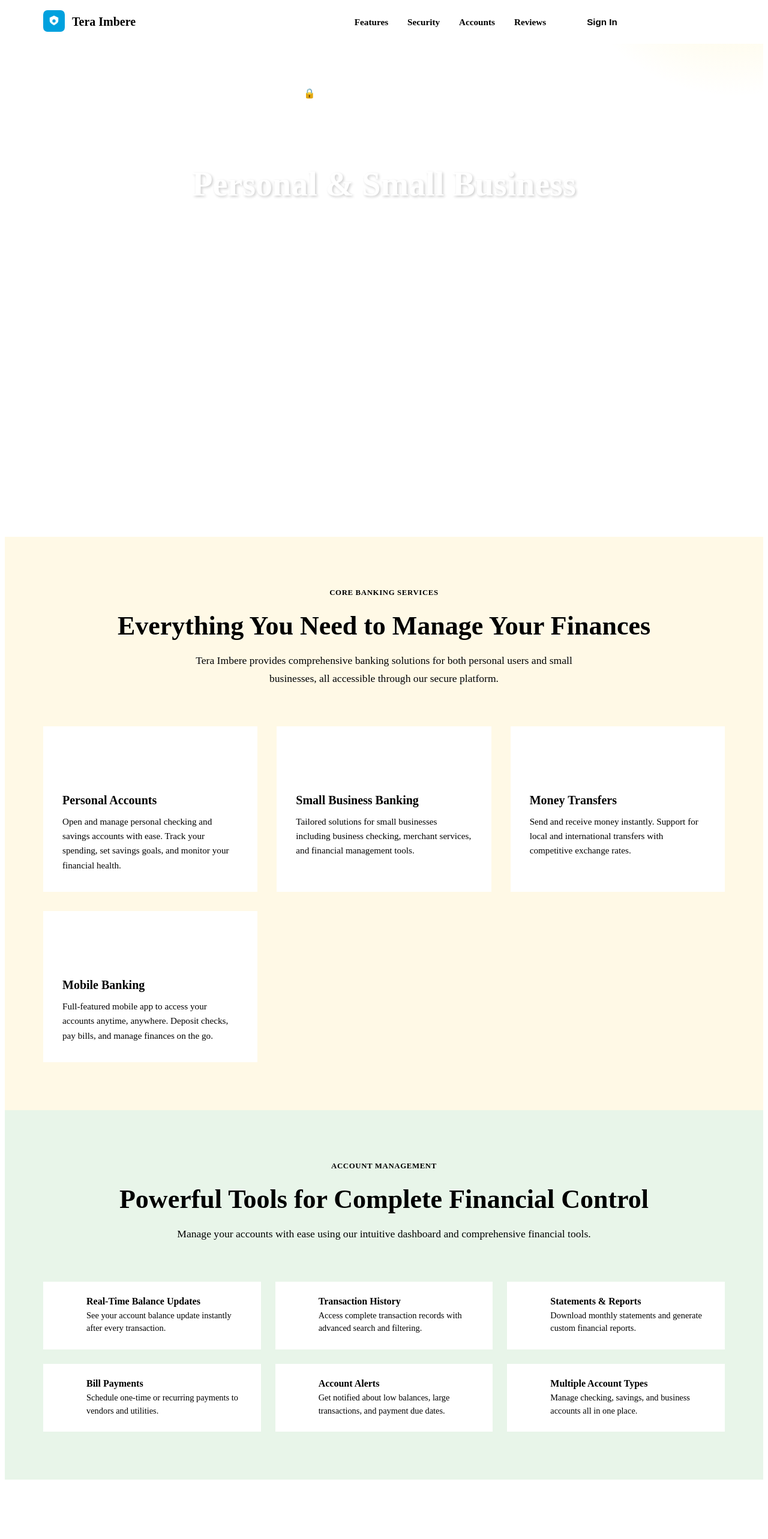
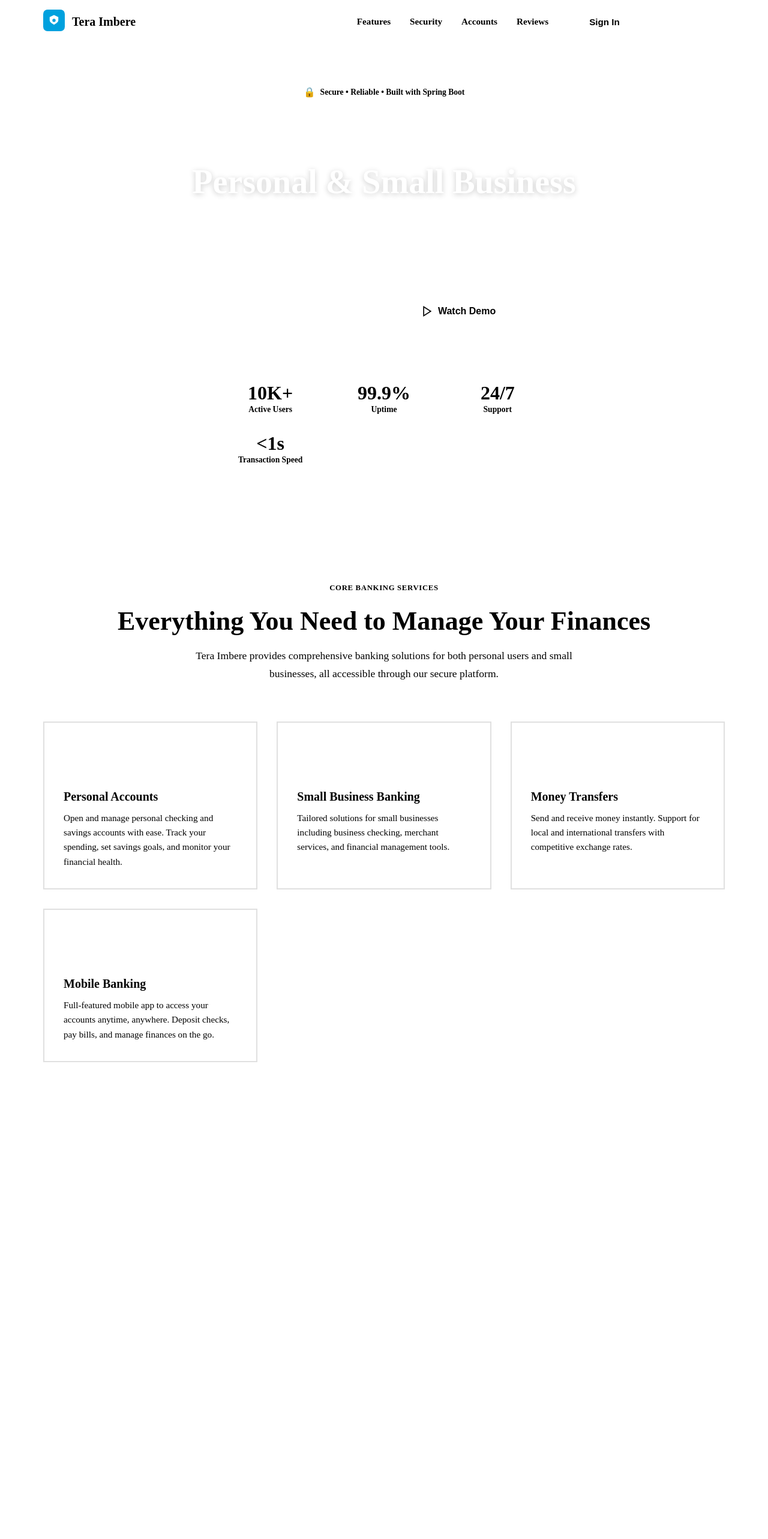
Before and after one commit to nshutifabrice09/tera-imbere-frontend, an Angular app: page / in a window 1280 px wide. Shown: the top 2566 px of the page at 60% size. Built offline with nearby package versions, Linux system fonts and the light colour scheme.

Commit message:
Add account, loan, transaction, transfer, and user models

```diff
--- a/src/landing-page/landing-page.css
+++ b/src/landing-page/landing-page.css
@@ -1,30 +1,41 @@
-@import url('https://fonts.googleapis.com/css2?family=Inter:wght@400;500;600;700;800&display=swap');
+/* Using only 3 font weights instead of 5 to reduce file size */
+@import url('https://fonts.googleapis.com/css2?family=Inter:wght@400;600;700&display=swap');
 
-/* Rwanda Flag Colors - BOLD AND VISIBLE */
+/* RWANDA FLAG COLORS - BOLD AND VISIBLE */
 :root {
+  /* Rwanda Flag Colors - THE REAL ONES */
   --rwanda-blue: #00A1DE;
   --rwanda-yellow: #FAD201;
   --rwanda-green: #20AA41;
 
+  /* Primary Colors */
   --primary: #00A1DE;
   --primary-dark: #0088BF;
+  --primary-light: #20B9F5;
   --secondary: #20AA41;
   --accent: #FAD201;
 
+  /* Text Colors */
   --text-primary: #0f1419;
   --text-secondary: #536471;
+  --text-light: #8b9ba8;
   --text-white: #ffffff;
 
-  --border: #e2e8f0;
+  /* Background Colors */
+  --bg-white: #ffffff;
+
+  /* Shadows & Effects */
   --shadow-sm: 0 1px 3px rgba(0,0,0,0.08);
   --shadow-md: 0 4px 12px rgba(0,0,0,0.1);
-  --shadow-lg: 0 10px 40px rgba(0,0,0,0.12);
+  --shadow-lg: 0 10px 40px rgba(0,0,0,0.15);
 
+  /* Border Radius */
   --radius-sm: 8px;
   --radius-md: 12px;
   --radius-lg: 16px;
 
-  --transition: all 0.3s ease;
+  /* Transitions */
+  --transition: all 0.3s cubic-bezier(0.4, 0, 0.2, 1);
 }
 
 * {
@@ -40,7 +51,7 @@ html {
 body {
   font-family: 'Inter', -apple-system, BlinkMacSystemFont, sans-serif;
   color: var(--text-primary);
-  background: #ffffff;
+  background: var(--bg-white);
   line-height: 1.6;
   -webkit-font-smoothing: antialiased;
 }
@@ -55,16 +66,17 @@ body {
   padding: 0 2rem;
 }
 
-/* Navigation - WHITE WITH BLUE ACCENTS */
+/* ========== NAVIGATION ========== */
 .navbar {
   position: fixed;
   top: 0;
   left: 0;
   right: 0;
-  background: #ffffff;
-  border-bottom: 3px solid var(--rwanda-blue);
+  background: rgba(255, 255, 255, 0.98);
+  backdrop-filter: blur(10px);
+  border-bottom: 2px solid var(--rwanda-blue);
   z-index: 1000;
-  box-shadow: var(--shadow-md);
+  box-shadow: var(--shadow-sm);
 }
 
 .nav-container {
@@ -120,14 +132,30 @@ body {
 .nav-link {
   font-size: 0.95rem;
   font-weight: 600;
-  color: var(--text-primary);
+  color: var(--text-secondary);
   text-decoration: none;
   cursor: pointer;
+  transition: var(--transition);
+  position: relative;
+}
+
+.nav-link::after {
+  content: '';
+  position: absolute;
+  bottom: -4px;
+  left: 0;
+  width: 0;
+  height: 2px;
+  background: var(--rwanda-blue);
   transition: var(--transition);
 }
 
 .nav-link:hover {
   color: var(--rwanda-blue);
+}
+
+.nav-link:hover::after {
+  width: 100%;
 }
 
 .nav-actions {
@@ -136,7 +164,7 @@ body {
   margin-left: 1rem;
 }
 
-/* Buttons */
+/* ========== BUTTONS ========== */
 .btn {
   display: inline-flex;
   align-items: center;
@@ -146,7 +174,7 @@ body {
   font-size: 0.95rem;
   font-weight: 600;
   text-decoration: none;
-  border: 2px solid transparent;
+  border: none;
   cursor: pointer;
   transition: var(--transition);
 }
@@ -154,29 +182,28 @@ body {
 .btn-primary {
   background: var(--rwanda-blue);
   color: white;
-  border-color: var(--rwanda-blue);
+  box-shadow: var(--shadow-sm);
 }
 
 .btn-primary:hover {
   background: var(--primary-dark);
-  border-color: var(--primary-dark);
   transform: translateY(-2px);
   box-shadow: var(--shadow-md);
 }
 
 .btn-secondary {
-  background: var(--rwanda-green);
-  color: white;
-  border-color: var(--rwanda-green);
+  background: var(--rwanda-yellow);
+  color: var(--text-primary);
+  box-shadow: var(--shadow-sm);
 }
 
 .btn-secondary:hover {
-  background: #1a8a35;
-  border-color: #1a8a35;
+  background: #e6be00;
+  transform: translateY(-2px);
 }
 
 .btn-outline {
-  background: transparent;
+  background: white;
   color: var(--rwanda-blue);
   border: 2px solid var(--rwanda-blue);
 }
@@ -188,15 +215,13 @@ body {
 
 .btn-white {
   background: white;
-  color: var(--rwanda-blue);
-  border-color: white;
+  color: var(--rwanda-green);
+  font-weight: 700;
 }
 
 .btn-white:hover {
-  background: var(--rwanda-yellow);
-  color: var(--text-primary);
-  border-color: var(--rwanda-yellow);
   transform: translateY(-2px);
+  box-shadow: var(--shadow-lg);
 }
 
 .btn-outline-white {
@@ -207,7 +232,7 @@ body {
 
 .btn-outline-white:hover {
   background: white;
-  color: var(--rwanda-blue);
+  color: var(--rwanda-green);
 }
 
 .btn-large {
@@ -215,11 +240,10 @@ body {
   font-size: 1rem;
 }
 
-/* Hero Section - BLUE BACKGROUND */
+/* ========== HERO SECTION - BLUE BACKGROUND ========== */
 .hero {
   padding: 8rem 0 5rem;
-  background: linear-gradient(135deg, var(--rwanda-blue) 0%, #0088BF 100%);
-  color: white;
+  background: linear-gradient(135deg, var(--rwanda-blue) 0%, var(--primary-light) 100%);
   position: relative;
   overflow: hidden;
 }
@@ -231,7 +255,7 @@ body {
   right: -20%;
   width: 600px;
   height: 600px;
-  background: radial-gradient(circle, rgba(250, 210, 1, 0.2) 0%, transparent 70%);
+  background: radial-gradient(circle, rgba(255, 255, 255, 0.1) 0%, transparent 70%);
   pointer-events: none;
 }
 
@@ -247,13 +271,13 @@ body {
   display: inline-flex;
   align-items: center;
   gap: 0.5rem;
-  background: rgba(255, 255, 255, 0.2);
+  background: white;
   padding: 0.5rem 1rem;
   border-radius: 50px;
   font-size: 0.85rem;
   font-weight: 600;
-  color: white;
-  border: 2px solid rgba(255, 255, 255, 0.3);
+  color: var(--rwanda-blue);
+  box-shadow: var(--shadow-md);
   margin-bottom: 2rem;
 }
 
@@ -263,7 +287,7 @@ body {
 
 .hero-title {
   font-size: clamp(2.5rem, 5vw, 3.5rem);
-  font-weight: 800;
+  font-weight: 700;
   line-height: 1.2;
   margin-bottom: 1.5rem;
   color: white;
@@ -271,7 +295,7 @@ body {
 
 .highlight {
   color: var(--rwanda-yellow);
-  text-shadow: 2px 2px 4px rgba(0,0,0,0.2);
+  text-shadow: 0 2px 10px rgba(0, 0, 0, 0.2);
 }
 
 .hero-description {
@@ -310,7 +334,7 @@ body {
 
 .stat-value {
   font-size: 2rem;
-  font-weight: 800;
+  font-weight: 700;
   color: var(--rwanda-blue);
   line-height: 1;
   margin-bottom: 0.25rem;
@@ -319,10 +343,10 @@ body {
 .stat-label {
   font-size: 0.85rem;
   color: var(--text-secondary);
-  font-weight: 500;
+  font-weight: 600;
 }
 
-/* Section Styles */
+/* ========== SECTION STYLES ========== */
 section {
   padding: 5rem 0;
 }
@@ -346,13 +370,14 @@ section {
 }
 
 .section-badge.light {
-  background: var(--rwanda-yellow);
-  color: var(--text-primary);
+  background: rgba(255, 255, 255, 0.2);
+  color: white;
+  border: 2px solid white;
 }
 
 .section-title {
   font-size: clamp(2rem, 4vw, 2.75rem);
-  font-weight: 800;
+  font-weight: 700;
   color: var(--text-primary);
   margin-bottom: 1rem;
   line-height: 1.2;
@@ -366,11 +391,9 @@ section {
   line-height: 1.7;
 }
 
-/* Features Section - YELLOW BACKGROUND */
+/* ========== FEATURES SECTION - WHITE WITH YELLOW ACCENTS ========== */
 .features-section {
-  background: #FFF9E6;
-  border-top: 4px solid var(--rwanda-yellow);
-  border-bottom: 4px solid var(--rwanda-yellow);
+  background: var(--bg-white);
 }
 
 .features-grid {
@@ -383,21 +406,20 @@ section {
   background: white;
   padding: 2rem;
   border-radius: var(--radius-md);
-  border: 3px solid var(--rwanda-blue);
+  border: 2px solid #e0e0e0;
   transition: var(--transition);
-  box-shadow: var(--shadow-sm);
 }
 
 .feature-card:hover {
-  transform: translateY(-8px);
+  transform: translateY(-6px);
   box-shadow: var(--shadow-lg);
-  border-color: var(--rwanda-green);
+  border-color: var(--rwanda-yellow);
 }
 
 .feature-icon {
   width: 56px;
   height: 56px;
-  background: var(--rwanda-blue);
+  background: linear-gradient(135deg, var(--rwanda-blue), var(--primary-light));
   color: white;
   border-radius: var(--radius-md);
   display: flex;
@@ -415,7 +437,7 @@ section {
   font-size: 1.25rem;
   font-weight: 700;
   margin-bottom: 0.75rem;
-  color: var(--rwanda-blue);
+  color: var(--text-primary);
 }
 
 .feature-description {
@@ -424,11 +446,23 @@ section {
   line-height: 1.6;
 }
 
-/* Account Section - GREEN BACKGROUND */
+/* ========== ACCOUNT SECTION - GREEN BACKGROUND ========== */
 .account-section {
-  background: #E8F5E9;
-  border-top: 4px solid var(--rwanda-green);
-  border-bottom: 4px solid var(--rwanda-green);
+  background: var(--rwanda-green);
+  color: white;
+}
+
+.account-section .section-badge {
+  background: white;
+  color: var(--rwanda-green);
+}
+
+.account-section .section-title {
+  color: white;
+}
+
+.account-section .section-description {
+  color: rgba(255, 255, 255, 0.9);
 }
 
 .account-features {
@@ -441,24 +475,23 @@ section {
   display: flex;
   gap: 1rem;
   padding: 1.5rem;
-  background: white;
+  background: rgba(255, 255, 255, 0.95);
   border-radius: var(--radius-md);
-  border: 3px solid var(--rwanda-green);
   transition: var(--transition);
 }
 
 .account-feature-item:hover {
-  border-color: var(--rwanda-blue);
-  box-shadow: var(--shadow-md);
-  transform: translateY(-4px);
+  background: white;
+  box-shadow: var(--shadow-lg);
+  transform: translateY(-2px);
 }
 
 .feature-check {
   flex-shrink: 0;
   width: 32px;
   height: 32px;
-  background: var(--rwanda-green);
-  color: white;
+  background: var(--rwanda-yellow);
+  color: var(--text-primary);
   border-radius: 50%;
   display: flex;
   align-items: center;
@@ -469,7 +502,7 @@ section {
   font-size: 1rem;
   font-weight: 700;
   margin-bottom: 0.25rem;
-  color: var(--rwanda-green);
+  color: var(--text-primary);
 }
 
 .feature-content p {
@@ -478,12 +511,10 @@ section {
   line-height: 1.5;
 }
 
-/* Security Section - DARK BLUE BACKGROUND */
+/* ========== SECURITY SECTION - BLUE GRADIENT ========== */
 .security-section {
-  background: linear-gradient(135deg, #0088BF 0%, var(--rwanda-blue) 100%);
+  background: linear-gradient(135deg, var(--primary-dark), var(--rwanda-blue));
   color: white;
-  border-top: 4px solid var(--rwanda-yellow);
-  border-bottom: 4px solid var(--rwanda-yellow);
 }
 
 .security-section .section-title,
@@ -518,10 +549,6 @@ section {
   display: flex;
   gap: 1rem;
   align-items: flex-start;
-  padding: 1rem;
-  background: rgba(255, 255, 255, 0.1);
-  border-radius: var(--radius-sm);
-  border: 2px solid rgba(250, 210, 1, 0.3);
 }
 
 .security-icon {
@@ -560,11 +587,11 @@ section {
   align-items: center;
   gap: 0.5rem;
   padding: 0.5rem 1rem;
-  background: var(--rwanda-yellow);
-  color: var(--text-primary);
+  background: rgba(250, 210, 1, 0.2);
   border-radius: var(--radius-sm);
   font-size: 0.85rem;
-  font-weight: 700;
+  font-weight: 600;
+  border: 2px solid var(--rwanda-yellow);
 }
 
 .security-visual {
@@ -577,13 +604,12 @@ section {
   width: 100%;
   max-width: 380px;
   aspect-ratio: 1.586;
-  background: linear-gradient(135deg, var(--rwanda-green), #1a8a35);
+  background: linear-gradient(135deg, var(--rwanda-blue), var(--primary-light));
   border-radius: var(--radius-lg);
   padding: 2rem;
   box-shadow: 0 20px 60px rgba(0, 0, 0, 0.4);
   position: relative;
   overflow: hidden;
-  border: 3px solid var(--rwanda-yellow);
 }
 
 .security-card::before {
@@ -593,7 +619,7 @@ section {
   right: -50%;
   width: 200%;
   height: 200%;
-  background: radial-gradient(circle, rgba(250, 210, 1, 0.2) 0%, transparent 70%);
+  background: radial-gradient(circle, rgba(250, 210, 1, 0.15) 0%, transparent 70%);
 }
 
 .card-header {
@@ -663,16 +689,16 @@ section {
   color: white;
   position: relative;
   z-index: 1;
-  background: rgba(0, 0, 0, 0.2);
-  padding: 0.25rem 0.5rem;
-  border-radius: 4px;
 }
 
-/* Testimonials Section - LIGHT BLUE BACKGROUND */
+/* ========== TESTIMONIALS SECTION - YELLOW BACKGROUND ========== */
 .testimonials-section {
-  background: #E3F2FD;
-  border-top: 4px solid var(--rwanda-blue);
-  border-bottom: 4px solid var(--rwanda-blue);
+  background: var(--rwanda-yellow);
+}
+
+.testimonials-section .section-badge {
+  background: white;
+  color: var(--text-primary);
 }
 
 .testimonials-grid {
@@ -685,15 +711,13 @@ section {
   background: white;
   padding: 2rem;
   border-radius: var(--radius-md);
-  border: 3px solid var(--rwanda-blue);
+  box-shadow: var(--shadow-md);
   transition: var(--transition);
-  box-shadow: var(--shadow-sm);
 }
 
 .testimonial-card:hover {
-  border-color: var(--rwanda-yellow);
+  transform: translateY(-4px);
   box-shadow: var(--shadow-lg);
-  transform: translateY(-4px);
 }
 
 .testimonial-header {
@@ -714,7 +738,6 @@ section {
   font-size: 1.5rem;
   font-weight: 700;
   flex-shrink: 0;
-  border: 3px solid var(--rwanda-yellow);
 }
 
 .testimonial-info {
@@ -724,7 +747,7 @@ section {
 .testimonial-name {
   font-size: 1.05rem;
   font-weight: 700;
-  color: var(--rwanda-blue);
+  color: var(--text-primary);
   margin-bottom: 0.125rem;
 }
 
@@ -736,14 +759,14 @@ section {
 
 .testimonial-company {
   font-size: 0.85rem;
-  color: var(--text-secondary);
+  color: var(--text-light);
 }
 
 .testimonial-rating {
   display: flex;
   gap: 0.25rem;
   margin-bottom: 1rem;
-  color: var(--rwanda-yellow);
+  color: var(--rwanda-green);
 }
 
 .testimonial-text {
@@ -753,13 +776,11 @@ section {
   font-style: italic;
 }
 
-/* CTA Section - GREEN BACKGROUND */
+/* ========== CTA SECTION - GREEN BACKGROUND ========== */
 .cta-section {
-  background: linear-gradient(135deg, var(--rwanda-green) 0%, #1a8a35 100%);
+  background: linear-gradient(135deg, var(--rwanda-green), #1a8c37);
   color: white;
   text-align: center;
-  border-top: 4px solid var(--rwanda-yellow);
-  border-bottom: 4px solid var(--rwanda-yellow);
 }
 
 .cta-content {
@@ -769,7 +790,7 @@ section {
 
 .cta-title {
   font-size: clamp(2rem, 4vw, 2.75rem);
-  font-weight: 800;
+  font-weight: 700;
   margin-bottom: 1rem;
   color: white;
 }
@@ -788,12 +809,11 @@ section {
   flex-wrap: wrap;
 }
 
-/* Footer - DARK WITH BLUE ACCENT */
+/* ========== FOOTER ========== */
 .footer {
-  background: #1a1a1a;
+  background: var(--text-primary);
   color: rgba(255, 255, 255, 0.8);
   padding: 4rem 0 2rem;
-  border-top: 4px solid var(--rwanda-blue);
 }
 
 .footer-content {
@@ -820,7 +840,7 @@ section {
 }
 
 .footer-logo .brand-name {
-  color: var(--rwanda-blue);
+  color: white;
   font-size: 1.2rem;
 }
 
@@ -839,7 +859,7 @@ section {
 .social-link {
   width: 36px;
   height: 36px;
-  background: var(--rwanda-blue);
+  background: rgba(255, 255, 255, 0.1);
   color: white;
   border-radius: 50%;
   display: flex;
@@ -849,14 +869,13 @@ section {
 }
 
 .social-link:hover {
-  background: var(--rwanda-yellow);
-  color: var(--text-primary);
+  background: var(--rwanda-blue);
 }
 
 .footer-heading {
   font-size: 0.95rem;
   font-weight: 700;
-  color: var(--rwanda-yellow);
+  color: white;
   margin-bottom: 1rem;
 }
 
@@ -876,13 +895,13 @@ section {
 }
 
 .footer-links a:hover {
-  color: var(--rwanda-blue);
+  color: white;
   padding-left: 4px;
 }
 
 .footer-bottom {
   padding-top: 2rem;
-  border-top: 2px solid var(--rwanda-blue);
+  border-top: 1px solid rgba(255, 255, 255, 0.1);
   display: flex;
   justify-content: space-between;
   align-items: center;
@@ -906,10 +925,10 @@ section {
 }
 
 .footer-bottom-links a:hover {
-  color: var(--rwanda-yellow);
+  color: white;
 }
 
-/* Responsive */
+/* ========== RESPONSIVE ========== */
 @media (max-width: 1024px) {
   .security-content {
     grid-template-columns: 1fr;
@@ -944,7 +963,6 @@ section {
     box-shadow: var(--shadow-lg);
     transform: translateY(-120%);
     transition: var(--transition);
-    border-top: 3px solid var(--rwanda-blue);
   }
 
   .nav-menu.active {
@@ -954,10 +972,11 @@ section {
   .nav-actions {
     margin-left: 0;
     width: 100%;
+    flex-direction: column;
   }
 
   .nav-actions .btn {
-    flex: 1;
+    width: 100%;
   }
 
   .hero {
```
Also changed, not shown: src/app/core/account.model.ts (added, +8 -0 lines), src/app/core/index.ts (added, +7 -0 lines), src/app/core/loan.model.ts (added, +11 -0 lines), src/app/core/transaction.model.ts (added, +9 -0 lines), src/app/core/transfer.model.ts (added, +8 -0 lines), src/app/core/user.model.ts (added, +7 -0 lines).
